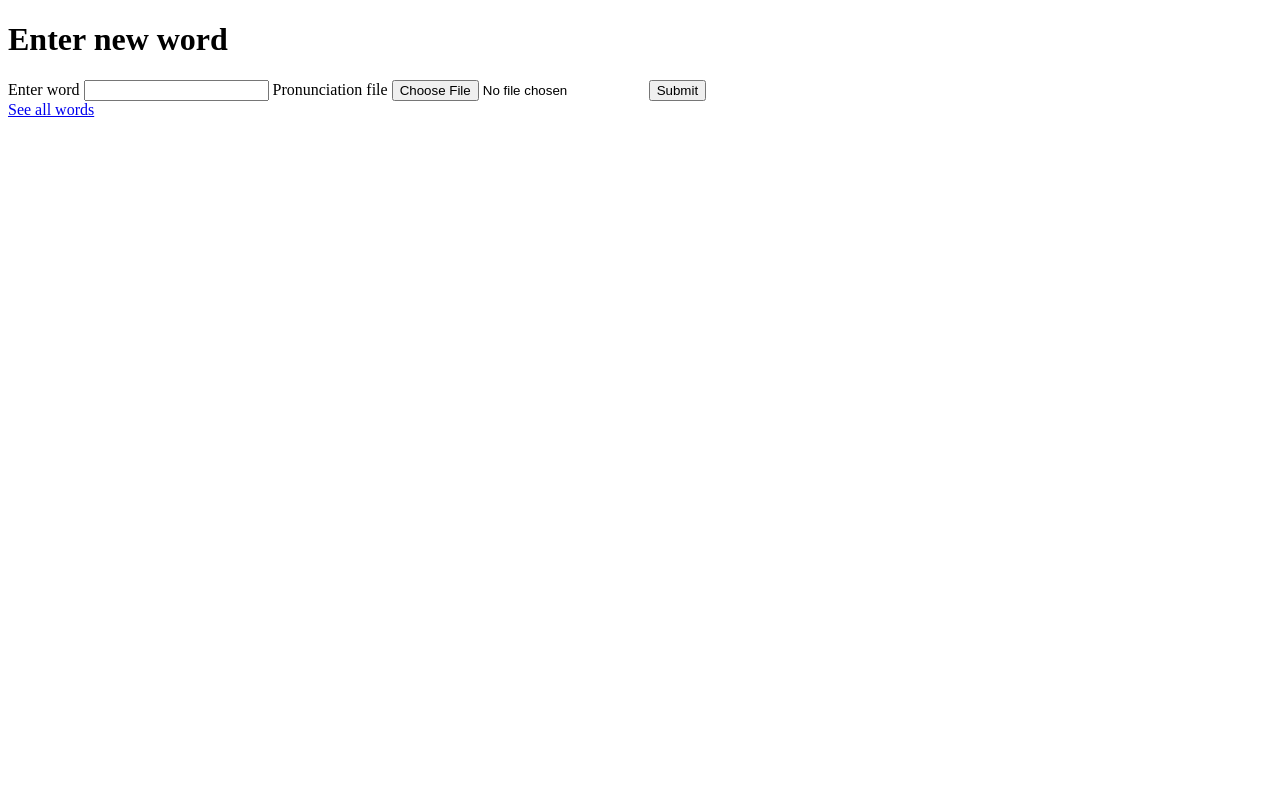
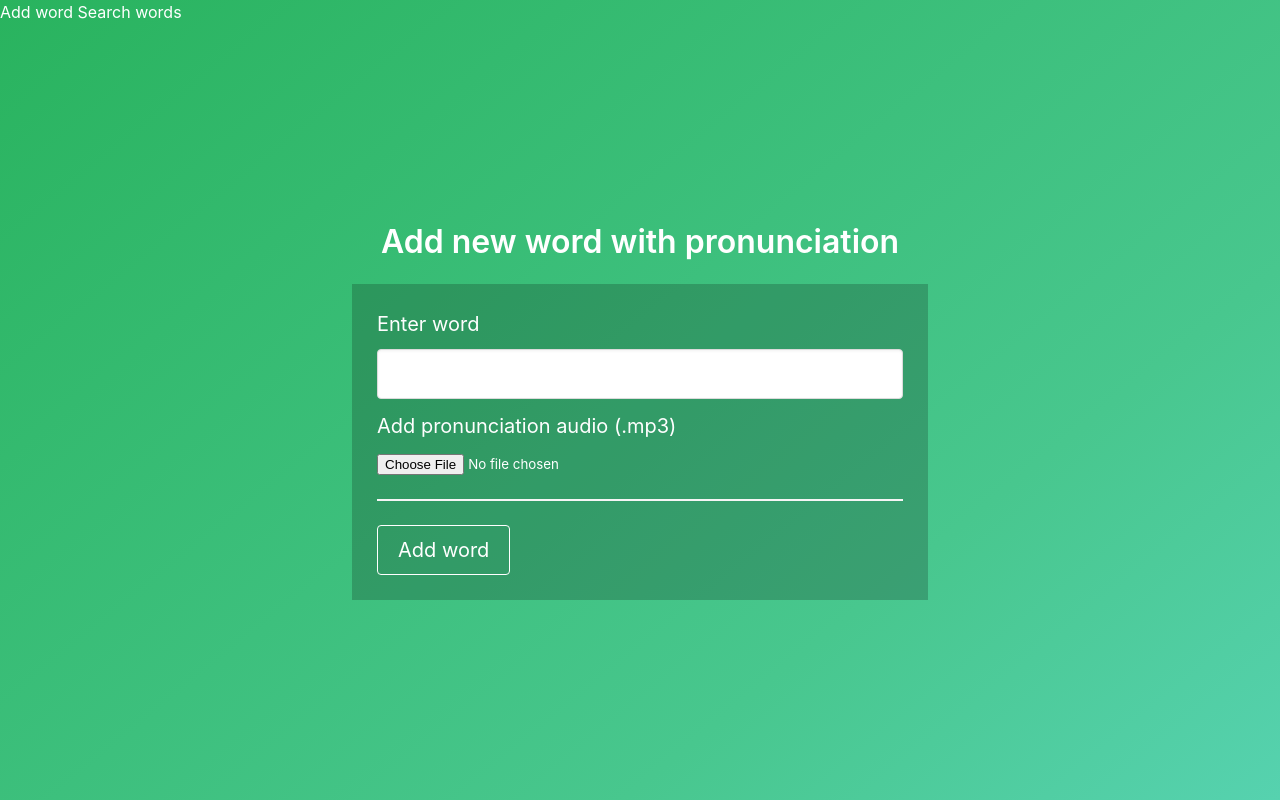
Before and after one commit to BrendaUga/pronounce, a Flask app: page / in a window 1280 px wide. Run offline with Flask 2, Linux system fonts and the light colour scheme; some libraries are stand-ins or nearby versions.

Commit message:
styling and stuff

```diff
--- a/app/app.py
+++ b/app/app.py
@@ -1,6 +1,6 @@
 from flask import Flask, render_template, request
 from flask_pymongo import PyMongo
-from forms import AddWordPronouncingForm
+from forms import AddWordPronouncingForm, SearchWordForm
 
 app = Flask(__name__)
 app.config.from_object('config')
@@ -22,25 +22,35 @@
             mongo.save_file(filename, file)
             return render_template('index.html', form=form)
         else:
-            print("error 1")
+            print("form not validated")
             return render_template('index.html', form=form)
     else:
         print("method is get")
         return render_template('index.html', form=form)
 
 
-@app.route('/show', methods=['GET'])
+@app.route('/show', methods=['GET', 'POST'])
 def show():
-    output = []
-    words = mongo.db.words.find()
-    for word in words:
-        output.append({'word': word['word'], 'filename': word['filename']})
-    return render_template('show.html', words=output)
+    form = SearchWordForm()
+    if request.method == 'POST':
+        if form.validate_on_submit():
+            keyword = form.keyword.data
+            output = []
+            words = mongo.db.words.find({'word': keyword})
+            for word in words:
+                output.append({'word': word['word'], 'filename': word['filename']})
+            return render_template('show.html', form=form, words=output)
+        else:
+            print("form not validated")
+            return render_template('show.html', form=form)
+    else:
+        print("method is get")
+        return render_template('show.html', form=form)
 
 
-@app.route('/get_file', methods=['GET'])
-def get_file():
-    return mongo.send_file('bell.mp3')
+@app.route('/get_file/<path:filename>', methods=['GET'])
+def get_file(filename):
+    return mongo.send_file(filename)
 
 
 if __name__ == "__main__":
--- a/app/forms.py
+++ b/app/forms.py
@@ -7,3 +7,7 @@
 class AddWordPronouncingForm(FlaskForm):
     word = StringField(label='word', validators=[DataRequired(message='Word is mandatory')])
     audio_file = FileField(label='audio', validators=[FileRequired(), FileAllowed(['mp3'], '.mp3 files only')])
+
+
+class SearchWordForm(FlaskForm):
+    keyword = StringField(label='keyword', validators=[DataRequired(message='Keyword is mandatory')])
--- /dev/null
+++ b/app/static/css/style.css
@@ -0,0 +1,12 @@
+.form-container {
+    width: 50%;
+    margin: 0 auto;
+    background-color: rgba(0,0,0,0.2);
+    padding: 25px;
+    text-align: left;
+}
+
+.label {
+    font-weight: 400;
+    color: #fefefe;
+}
--- /dev/null
+++ b/app/templates/base.html
@@ -0,0 +1,28 @@
+<!DOCTYPE html>
+<html lang="en">
+<head>
+    <meta charset="UTF-8">
+    <title>K5</title>
+    <link rel="stylesheet" href="https://cdnjs.cloudflare.com/ajax/libs/bulma/0.4.1/css/bulma.min.css">
+    <link rel="stylesheet" href="{{ url_for('static', filename='css/style.css') }}">
+    <script src="https://ajax.googleapis.com/ajax/libs/angularjs/1.6.4/angular.min.js"></script>
+</head>
+<body>
+    <section class="hero is-success is-bold is-fullheight">
+        <div class="hero-head">
+            <div class="nav-center">
+                <a class="nav-item" href="/">
+                    Add word
+                </a>
+                <a class="nav-item" href="show">
+                    Search words
+                </a>
+            </div>
+        </div>
+
+        {% block content %}
+
+        {% endblock %}
+    </section>
+</body>
+</html>
--- a/app/templates/index.html
+++ b/app/templates/index.html
@@ -1,19 +1,35 @@
-<!DOCTYPE html>
-<html lang="en">
-<head>
-    <meta charset="UTF-8">
-    <title>K5</title>
-</head>
-<body>
-    <h1>Enter new word</h1>
-    <form action="" method="post" id="word_add" enctype="multipart/form-data">
-        {{ form.hidden_tag() }}
-        <label for="word">Enter word</label>
-        {{ form.word }}
-        <label for="audio_file">Pronunciation file</label>
-        {{ form.audio_file }}
-        <input type="submit" value="Submit">
-    </form>
-    <a href="show">See all words</a>
-</body>
-</html>
+{% extends "base.html" %}
+{% block content %}
+    <div class="hero-body">
+        <div class="container has-text-centered">
+            <h1 class="title">
+                Add new word with pronunciation
+            </h1>
+            <div class="form-container">
+                <form action="" method="post" id="add_form" enctype="multipart/form-data">
+                    {{ form.hidden_tag() }}
+                    <div class="field">
+                        <label class="label is-medium" for="word">Enter word</label>
+                        <p class="control">
+                            {{ form.word(class_="input is-medium") }}
+                        </p>
+                    </div>
+                    <div class="field">
+                        <label class="label is-medium" for="word">Add pronunciation audio (.mp3)</label>
+                        <p class="control">
+                            {{ form.audio_file }}
+                        </p>
+                    </div>
+                    <hr>
+                    <div class="field">
+                        <p class="control">
+                            <button class="button is-success is-outlined is-inverted is-medium">
+                              Add word
+                            </button>
+                        </p>
+                    </div>
+                </form>
+            </div>
+        </div>
+    </div>
+{% endblock %}
```
Also changed, not shown: app/templates/show.html (+25 -9 lines), 1 other file.
